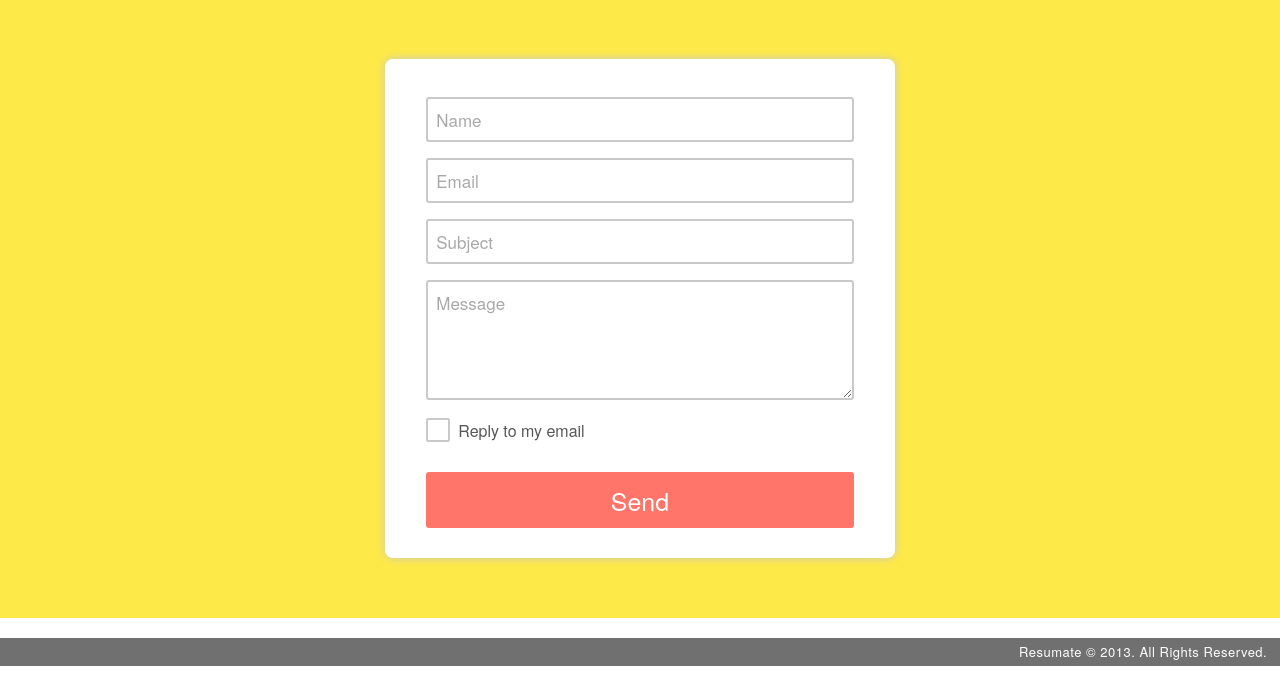
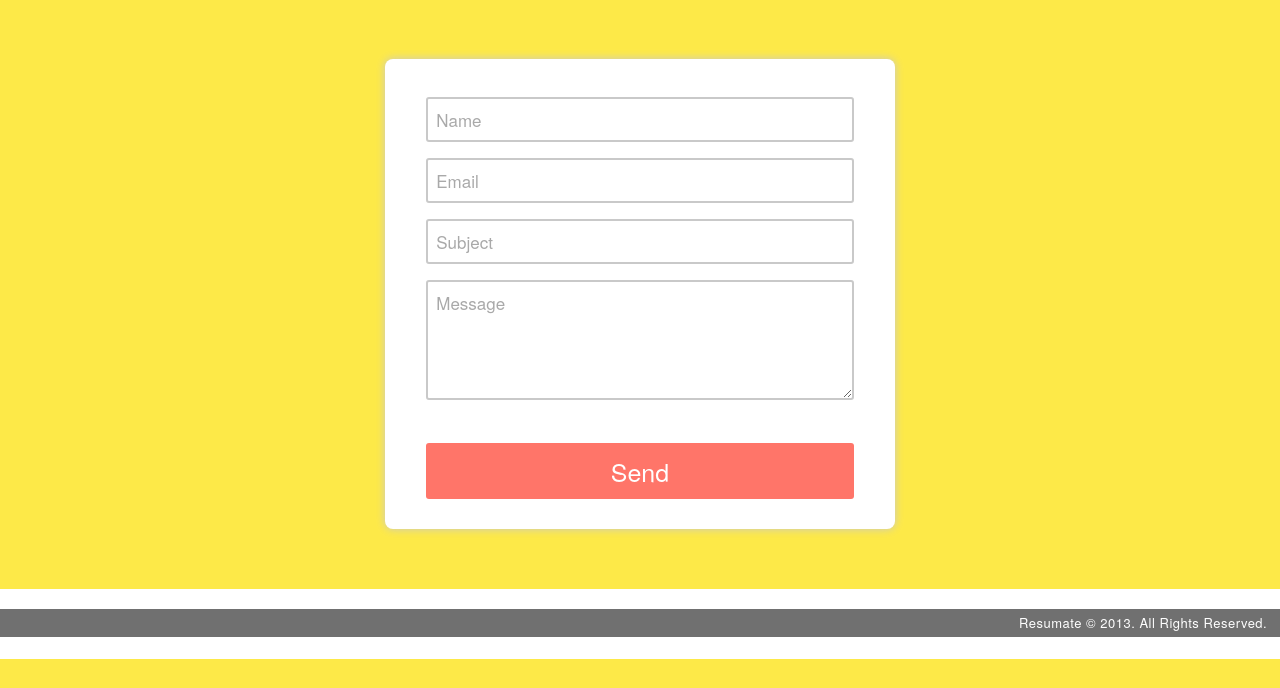
Before and after one commit to dorisxian/Resumate, a PHP site: page /Contact.php in a window 1280 px wide. Shown: the part 169-857 px from the top of the page. After the commit the page ends 828 px from the top, so only its background shows below. Run offline with PHP 8.4, Linux system fonts and the light colour scheme.

Commit message:
checkbox gone

```diff
--- a/Contact.php
+++ b/Contact.php
@@ -15,8 +15,6 @@
 			    <p><input name="email" type="email" placeholder="Email" required></p>
 			    <p><input name="subject" type="text" placeholder="Subject"></p>
 			    <p><textarea name="message" placeholder="Message" required></textarea></p>
-		        <input id="checkbox_send" type="checkbox">
-        		<label for="checkbox_send" class="checkbox_label checkbox">Reply to my email</label>
 			    <input id="send" name="send" type="submit" value="Send" class="thin">
 			</form>
 		</section>
```
